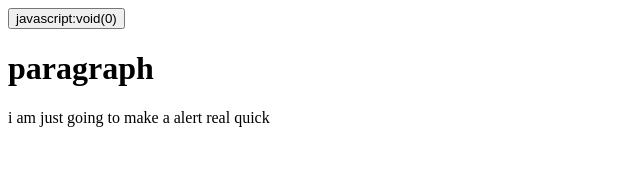
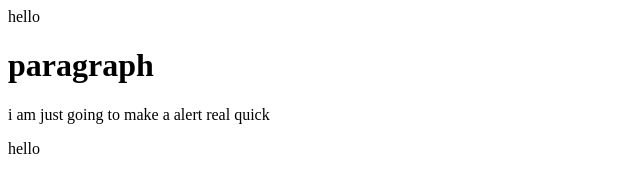
Before and after one commit to Mason1632/game1, a plain HTML site: page index.html in a window 1280 px wide. Shown: the whole page, without its empty margins (0-640 px from the left). Drawn offline with Linux system fonts and the light colour scheme.

Commit message:
Update index.html

```diff
--- a/index.html
+++ b/index.html
@@ -1,10 +1,12 @@
 <html>
   <body>
     <title>mysite</title>
-    <head><button>javascript:void(0)</button></head>
+    <head>hello</head>
     <body>
       <h1>paragraph</h1>
       <p>i am just going to make a alert real quick</p>
+      <buuton>hello</buuton>
+
     </body>
   </body>
 </html>
```
